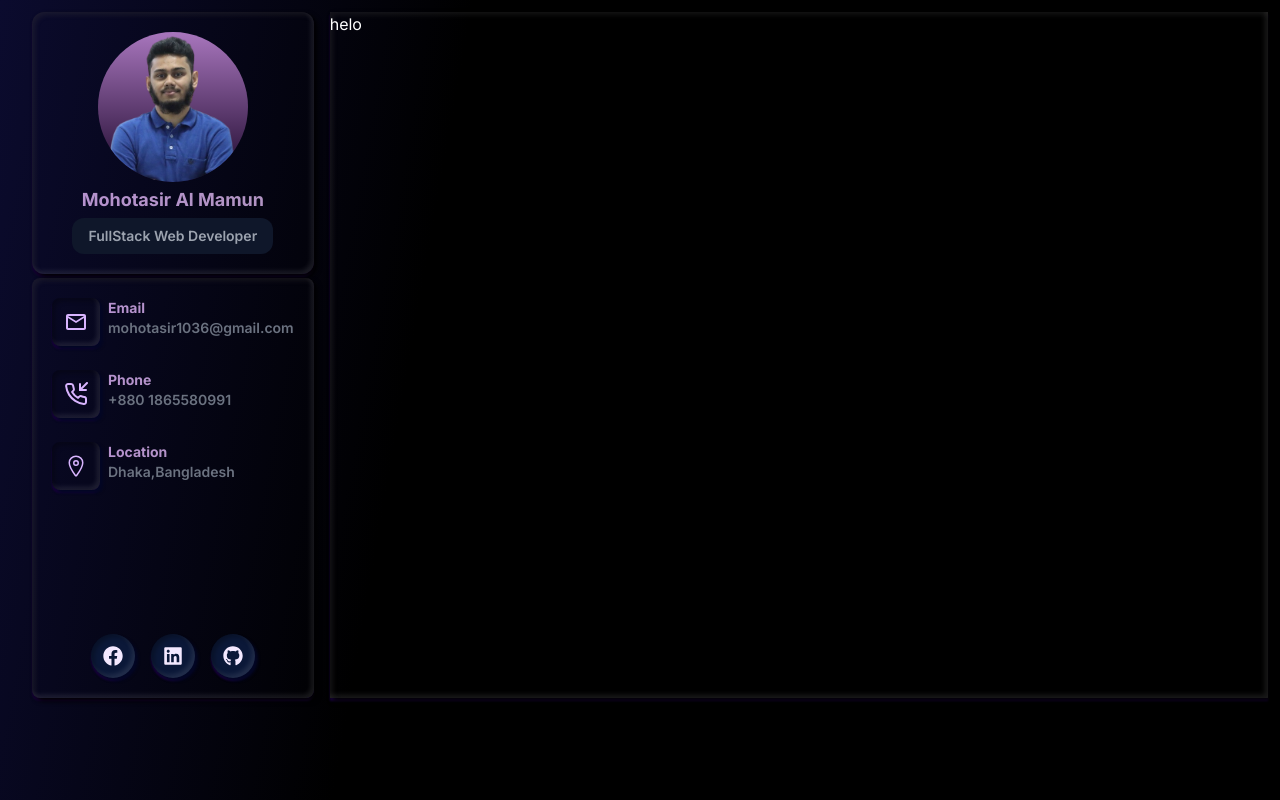
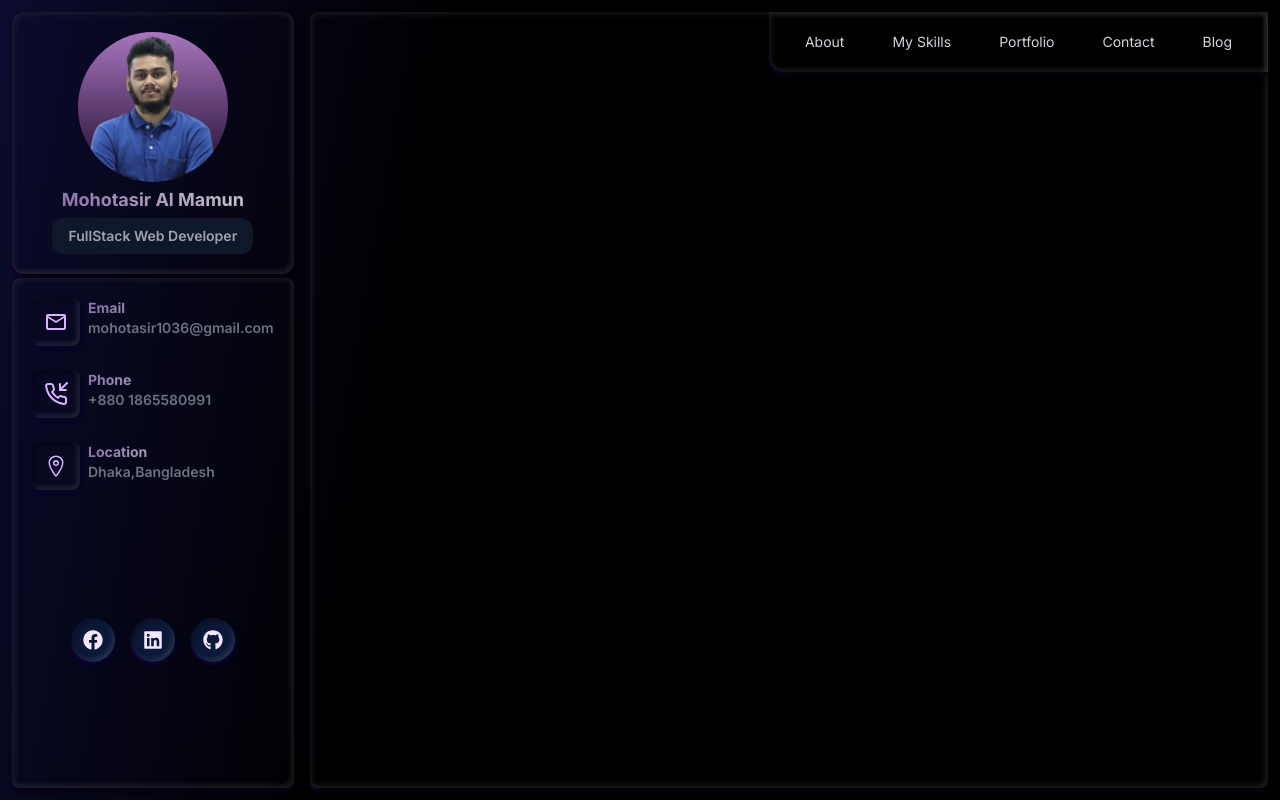
Before and after one commit to Mohotasir/Portfolio--Nextjs-, a Next.js app: page / in a window 1280 px wide. Built offline with nearby package versions, Linux system fonts and the light colour scheme.

Commit message:
added navbar menu

```diff
--- /dev/null
+++ b/src/app/about/page.jsx
@@ -0,0 +1,7 @@
+import React from 'react'
+
+export default function page() {
+  return (
+    <div>page</div>
+  )
+}
--- a/src/app/globals.css
+++ b/src/app/globals.css
@@ -2,19 +2,18 @@
 @tailwind components;
 @tailwind utilities;
 
-:root {
+.bodystyle {
   --custom-gradient: linear-gradient(100deg,#0b0b2e,#000000,#000000,#000000);
   background: var(--custom-gradient);
   color: white;
-  min-height: 100vh; /* Ensure it covers the full height */
-  margin: 0; /* Remove default margin */
+  margin: 0;
 }
 .profilebg{
   --custom-gradient: linear-gradient(0deg,#190528,#a876bd);
   background: var(--custom-gradient);
 }
 .text-gradient {
-  --custom-gradient: linear-gradient(45deg, #b692cf, #b194c2);
+  --custom-gradient: linear-gradient(45deg, #8a6da6, #ccc8cf);
   background: var(--custom-gradient);
   -webkit-background-clip: text;
   -webkit-text-fill-color: transparent;
--- a/src/app/layout.js
+++ b/src/app/layout.js
@@ -1,6 +1,7 @@
 import { Inter } from "next/font/google";
 import "./globals.css";
 import SideNavbar from "@/components/SideNavbar";
+import Navbar from "@/components/Navbar";
 
 const inter = Inter({ subsets: ["latin"] });
 
@@ -13,14 +14,18 @@ export default function RootLayout({ children }) {
   return (
     <html lang="en">
       <body className={inter.className}>
-           <div className="flex gap-1  mx-auto">
-               <div className=" py-3 pl-3 lg:pl-8">
-                   <SideNavbar></SideNavbar>
-               </div>
-               <div className="w-full shadow m-3 ">
-                   {children}
-               </div>
-           </div>
+        <div className="bodystyle  flex gap-1  mx-auto ">
+          <div className=" py-3 pl-3 lg:pl-3 min-h-screen">
+            <SideNavbar></SideNavbar>
+          </div>
+          <div className="w-full rounded-lg shadow m-3 ">
+            <div className=" flex  justify-end  ">
+              <Navbar></Navbar>
+            </div>
+
+            {children}
+          </div>
+        </div>
       </body>
     </html>
   );
--- a/src/app/page.js
+++ b/src/app/page.js
@@ -1,9 +1,8 @@
 import Image from "next/image";
-
 export default function Home() {
   return (
     <main className="">
-         helo
+
     </main>
   );
 }
--- /dev/null
+++ b/src/components/Navbar.jsx
@@ -0,0 +1,40 @@
+"use client"
+import Link from "next/link";
+import { usePathname } from "next/navigation";
+
+export default function Navbar() {
+    const pathName = usePathname();
+    const list = [
+
+        {
+            title: "About",
+            link: '/about'
+        },
+        {
+            title: "My Skills",
+            link: '/myskills'
+        },
+        {
+            title: "Portfolio",
+            link: '/portfolio'
+        },
+        {
+            title: "Contact",
+            link: '/contact'
+        },
+        {
+            title: "Blog",
+            link: '/blog'
+        }
+    ];
+
+    return (
+        <div className="flex shadow rounded-bl-2xl px-6 gap-6 p-4">
+            {
+                list.map((li, index) => (
+                    <Link className={` text-gray-300 text-sm px-3 py-1 rounded-full ${pathName === li.link ? 'text-purple-500 shadow' : 'text-gray-300'}`} href={li.link} key={index}>{li.title}</Link>
+                ))
+            }
+        </div>
+    );
+}
--- a/src/components/SideNavbar.jsx
+++ b/src/components/SideNavbar.jsx
@@ -58,7 +58,7 @@ export default function SideNavbar() {
           </div>
         </div>
          <div className="divider"></div>
-        <div className="flex md:mt-24 gap-4 justify-center items-center">
+        <div className="flex md:mt-20 gap-4 justify-center items-center">
           <div className="p-3 bg-primary text-purple-100 text-xl rounded-full btn-shadow">
             <FaFacebook />
           </div>
@@ -68,9 +68,6 @@ export default function SideNavbar() {
           <div className="p-3 bg-primary text-purple-100 text-xl rounded-full btn-shadow">
           <FaGithub />
           </div>
-          {/* <div className="p-3 text-purple-100 text-2xl rounded-full btn-shadow">
-          <FaGithub />
-          </div> */}
         </div>
       </div>
     </div>
```
